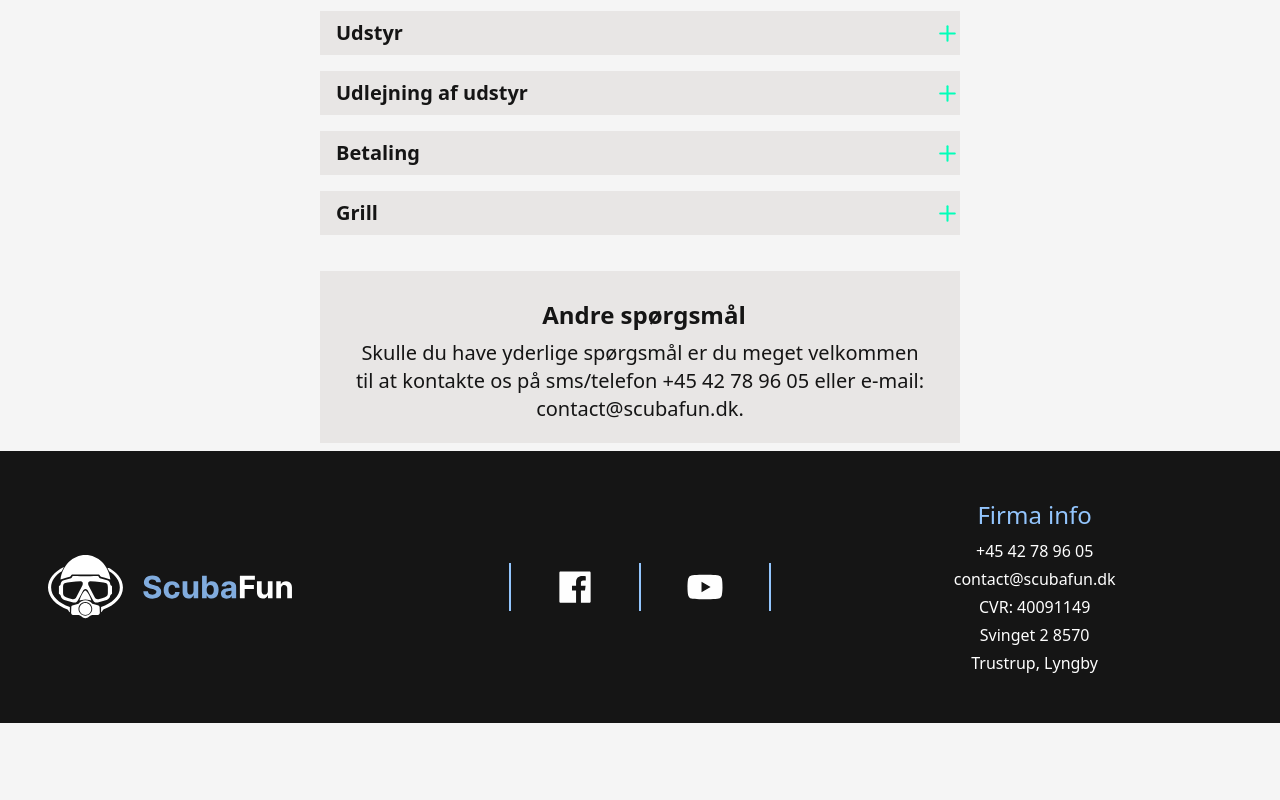
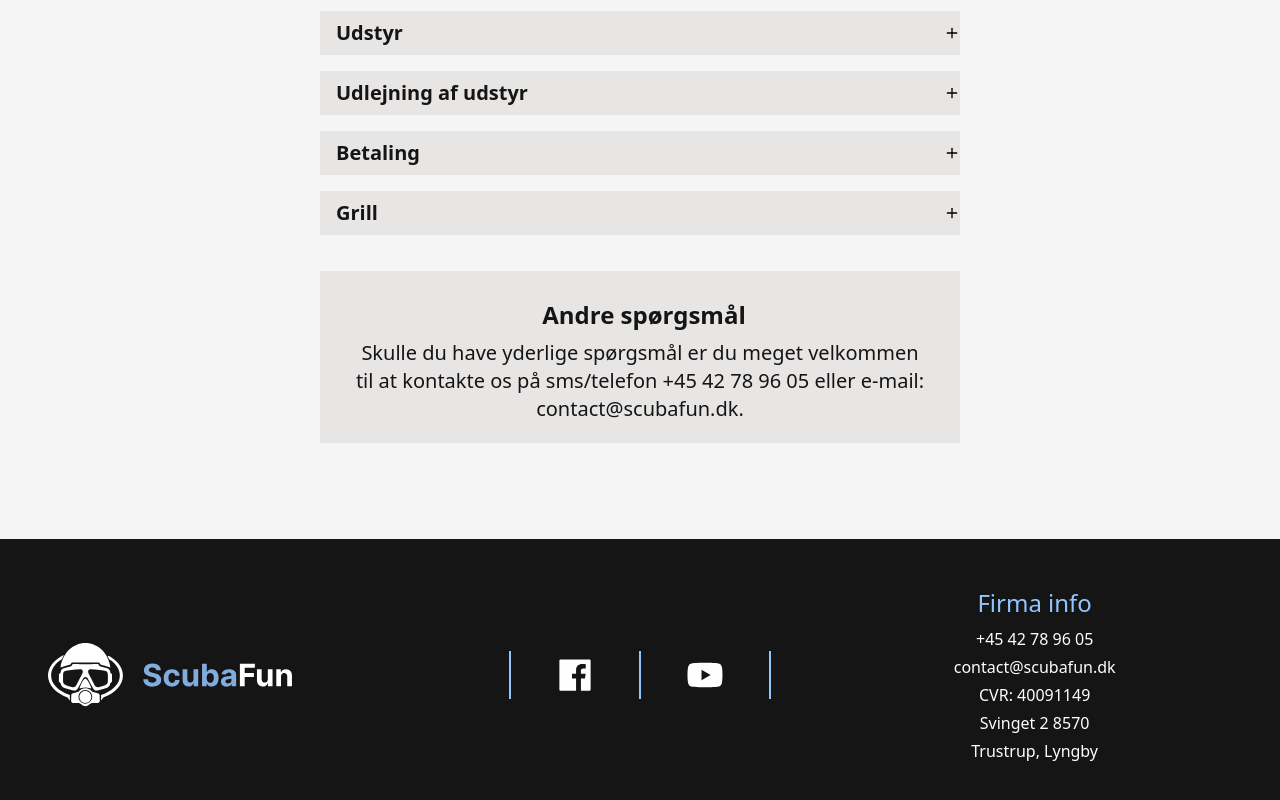
Before and after one commit to july-bht/ScubaFun, a React (Create React App) app in the folder frontend/: page /info in a window 1280 px wide. Shown: the part 552-1352 px from the top of the page. Before the commit the page ends 1275 px from the top, so only its background shows below. Built offline with nearby package versions, Linux system fonts and the light colour scheme; the HTML template or start-up script is replaced by a standard one.

Commit message:
info-fixed

```diff
--- a/frontend/src/pages/Home.jsx
+++ b/frontend/src/pages/Home.jsx
@@ -17,7 +17,7 @@ const Home = () => {
   };
 
   return (
-    <section className=" relative  ">
+    <section>
       {/* hero */}
 
       <div className="h-screen   relative  justify-center">
--- a/frontend/src/pages/Info.jsx
+++ b/frontend/src/pages/Info.jsx
@@ -19,13 +19,12 @@ const Info = () => {
 
   return (
     <section>
+
     <div className='text-center pt-24 mb-12'>
     <h2 className='text-3xl font-bold'>Praktisk Informasjon</h2>
     < Line />
   </div>
-    <IconContext.Provider value={{ color: '#00FFB9', size: '25px' }}>
-      <div className="relative h-screen mb-32 sm:mb-0">
-        <div className="absolute top-0">
+      <div className="pb-24">
           {data.info.map((item, index) => {
             return (
               <section className="grid lg:px-80 md:px-8">
@@ -46,15 +45,14 @@ const Info = () => {
             );
           })}
 
-      <div className="lg:px-80 md:px-8 pt-5">
+      <section className="lg:px-80 md:px-8 pt-5">
         <div className="bg-secondary flex flex-col px-8 p-5 justify-between w-full text-center cursor-pointer">
            <p className="p-2 pl-4 font-bold text-2xl text-black grid justify-center">Andre spørgsmål</p>
            <p className="text-black text-base md:text-xl">Skulle du have yderlige spørgsmål er du meget velkommen til at kontakte os på sms/telefon +45 42 78 96 05 eller e-mail: contact@scubafun.dk.</p>
-        </div></div>
-      </div>
+        </div>
+      </section>
 
-      </div>
-    </IconContext.Provider>
+       </div>
     </section>
   );
 };
```
